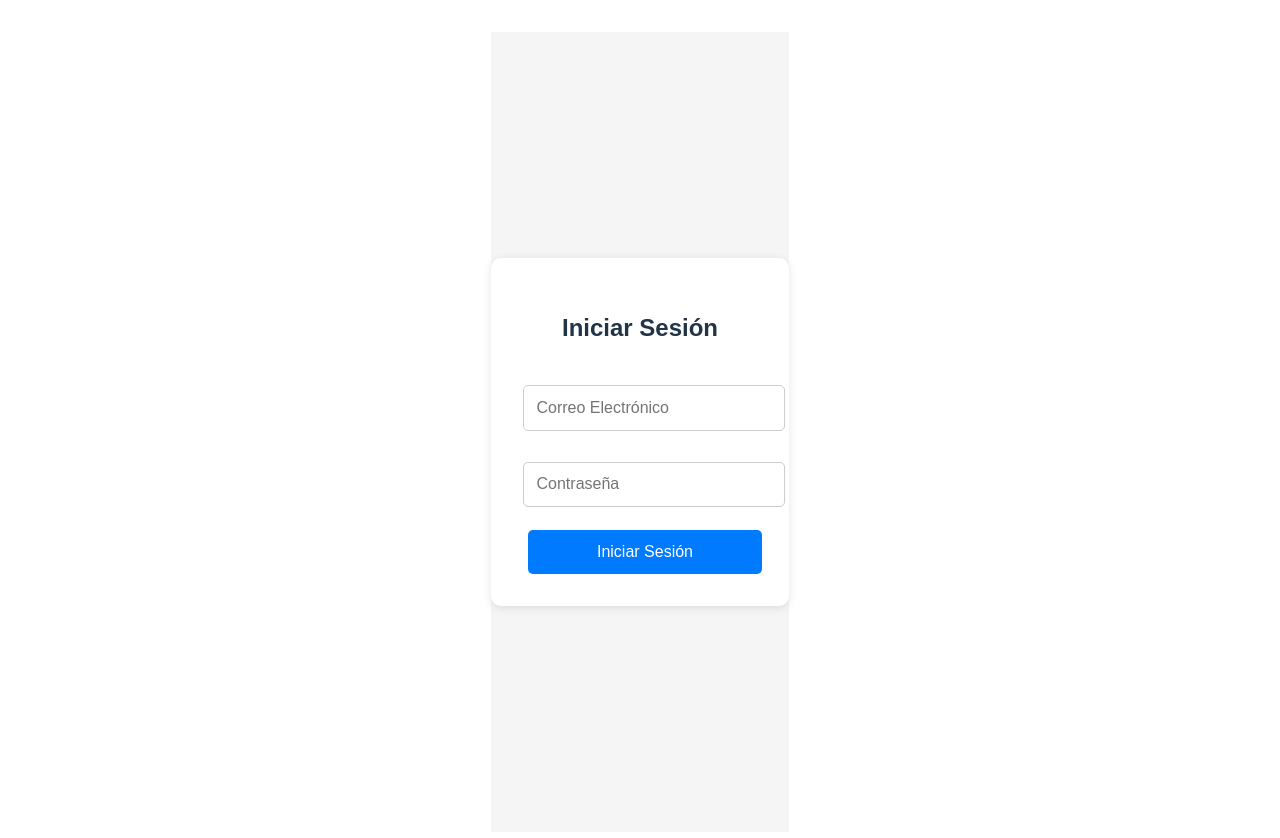
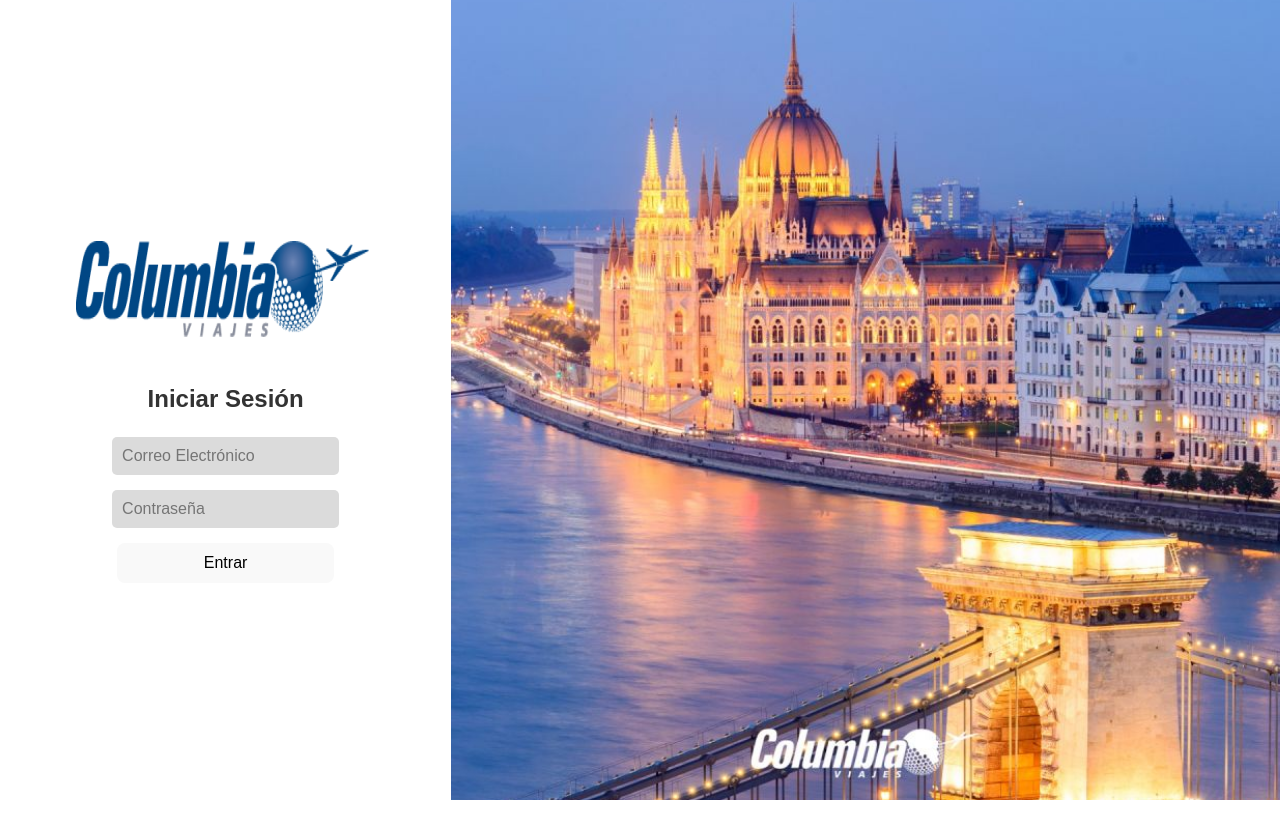
Before and after one commit to D-Malex/P2-Java, a React (Vite) app in the folder frontend/: page /login in a window 1280 px wide. Shown: the top 838 px of the page. After the commit the page ends 800 px from the top, so only its background shows below. Built offline with nearby package versions, Linux system fonts and the light colour scheme.

Commit message:
style(login): Mejorando los estilos

```diff
--- a/frontend/src/pages/Login.jsx
+++ b/frontend/src/pages/Login.jsx
@@ -14,12 +14,10 @@ const Login = () => {
       const response = await api.post("/auth/login", { email, password });
       const { token, usuario, message } = response.data;
 
-      // Guardar token en localStorage
       localStorage.setItem("authToken", token);
       localStorage.setItem("usuario", JSON.stringify(usuario));
       localStorage.setItem("email", email);
       console.info(message);
-
       window.location.href = '/home';
 
     } catch (err) {
@@ -30,25 +28,21 @@ const Login = () => {
 
   return (
     <div className="login-container">
-      <form onSubmit={handleSubmit} className="login-form">
+      <div className="login-box">
+        <img src="../../public/columbia-viajesv2.png" alt="columbia-viajes.png not found..." className="logo"/>
         <h2>Iniciar Sesión</h2>
-        {error && <p className="error-message">{error}</p>}
-        <input
-          type="email"
-          placeholder="Correo Electrónico"
-          value={email}
-          onChange={(e) => setEmail(e.target.value)}
-          required
-        />
-        <input
-          type="password"
-          placeholder="Contraseña"
-          value={password}
-          onChange={(e) => setPassword(e.target.value)}
-          required
-        />
-        <button type="submit">Iniciar Sesión</button>
+        <form onSubmit={handleSubmit} className="login-form">
+          {error && <p className="error-message">{error}</p>}
+          <input type="email" placeholder="Correo Electrónico" value={email}
+            onChange={(e) => setEmail(e.target.value)} required
+          />
+          <input type="password" placeholder="Contraseña" value={password}
+            onChange={(e) => setPassword(e.target.value)} required
+          />
+        <button type="submit">Entrar</button>
       </form>
+      </div>
+      <div className="image-container"></div>
     </div>
   );
 };
--- a/frontend/src/pages/styles/Login.css
+++ b/frontend/src/pages/styles/Login.css
@@ -1,44 +1,66 @@
+html, body, #root {
+  margin: 0;
+  padding: 0 !important;
+  height: 100%;
+  width: 100%;
+  overflow: hidden;
+}
+
+.logo {
+  width: 300px;
+}
+
 .login-container {
   display: flex;
+  height: 100vh;
+  width: 100vw;
+}
+
+.login-box {
+  width: 30%;
+  padding: 0px;
+  background: white;
+  padding: 3rem;
+  display: flex;
+  flex-direction: column;
   justify-content: center;
   align-items: center;
-  height: 100vh;
-  background-color: #f5f5f5;
 }
 
-.login-form {
-  background: white;
-  padding: 2rem;
-  border-radius: 10px;
-  box-shadow: 0 2px 10px rgba(0, 0, 0, 0.1);
-  text-align: center;
+.login-box h2 {
+  color: #333;
 }
 
-.login-form h2 {
-  margin-bottom: 1rem;
+.login-box input {
+  background-color: rgb(219, 219, 219);
 }
 
-.login-form input {
-  display: block;
-  width: 100%;
-  padding: 0.8rem;
-  margin: 0.5rem 0;
-  border: 1px solid #ccc;
-  border-radius: 5px;
+.image-container {
+  width: 70%;
+  background: url('../../assets//portada-loggin.jpg') no-repeat center center/cover;
+  height: 100vh;
 }
 
-.login-form button {
-  width: 100%;
-  padding: 0.8rem;
-  background-color: #007bff;
-  color: white;
-  border: none;
-  border-radius: 5px;
-  cursor: pointer;
+/* Responsive */
+@media (max-width: 768px) {
+  .login-box {
+    flex-direction: center;
+    margin: 0px;
+    padding: 0px;
+    width: 100%;
+    height: 100%;
+  }
+
+  .login-box h2 {
+    font-size: 40px;
+  }
+
+  .login-box input {
+    width: 30vmax;
+  }
+
+  .image-container {
+    width: 0%;
+    height: 0%;
+  }
 }
-
-.login-form .error-message {
-  color: red;
-  font-size: 0.9rem;
-  margin-bottom: 1rem;
-}
```
Also changed, not shown: frontend/src/assets/portada-loggin.jpg (added).
